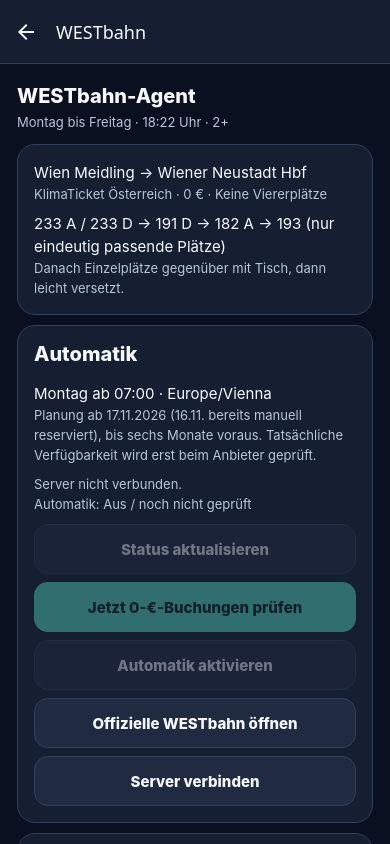
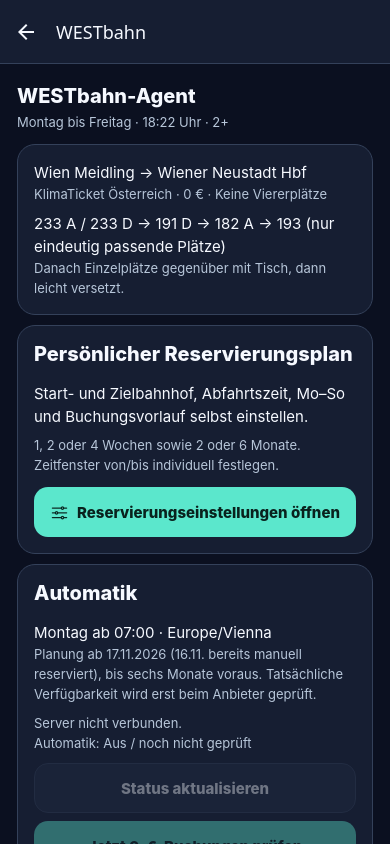
Before and after one commit to dmpcgold-rgb/AgentZentrale, a React Native app: screen /WESTbahn in a window 390 px wide. Built offline with nearby package versions, Linux system fonts and the light colour scheme.

Commit message:
feat(app): entry point for reservation weekday tiles and adjustable booking horizon

```diff
--- a/src/screens/WestbahnScreen.js
+++ b/src/screens/WestbahnScreen.js
@@ -84,6 +84,11 @@ export default function WestbahnScreen({navigation}){
  return <ScrollView style={{flex:1,backgroundColor:T.bg}} contentContainerStyle={styles.page}>
  <Heading subtitle={`Montag bis Freitag · ${RULES.departure} Uhr · ${RULES.class}`}>WESTbahn-Agent</Heading>
  <Card><Body>{RULES.origin} → {RULES.destination}</Body><Muted>KlimaTicket Österreich · 0 € · Keine Viererplätze</Muted><Body style={{marginTop:8}}>233 A / 233 D → 191 D → 182 A → 193 (nur eindeutig passende Plätze)</Body><Muted>Danach Einzelplätze gegenüber mit Tisch, dann leicht versetzt.</Muted></Card>
+ <Card><Heading>Persönlicher Reservierungsplan</Heading>
+ <Body>Start- und Zielbahnhof, Abfahrtszeit, Mo–So und Buchungsvorlauf selbst einstellen.</Body>
+ <Muted style={{marginTop:7}}>1, 2 oder 4 Wochen sowie 2 oder 6 Monate. Zeitfenster von/bis individuell festlegen.</Muted>
+ <View style={{marginTop:12}}><ActionButton title="Reservierungseinstellungen öffnen" icon="options-outline" onPress={()=>navigation.navigate('WESTbahn-Plan')}/></View>
+ </Card>
  <Card><Heading>Automatik</Heading><Body>Montag ab 07:00 · Europe/Vienna</Body><Muted>Planung ab 17.11.2026 (16.11. bereits manuell reserviert), bis sechs Monate voraus. Tatsächliche Verfügbarkeit wird erst beim Anbieter geprüft.</Muted><Muted style={{marginTop:9}}>{!remote.connected?'Server nicht verbunden.':data?.providerConnected?'Buchungsadapter verbunden.':'Kein bestätigter Live-Buchungsadapter verbunden.'}</Muted><Muted>Automatik: {data?.automatic?'Aktiv':'Aus / noch nicht geprüft'}</Muted><View style={{gap:8,marginTop:10}}><ActionButton title="Status aktualisieren" secondary disabled={busy||!remote.connected} onPress={()=>request('/westbahn/status')}/><ActionButton title="Jetzt 0-€-Buchungen prüfen" disabled={busy||!data?.providerConnected||data?.running} onPress={()=>authorize('run')}/><ActionButton title={data?.automatic?'Automatik deaktivieren':'Automatik aktivieren'} secondary disabled={busy||(!data?.providerConnected&&!data?.automatic)} onPress={()=>data?.automatic?request('/westbahn/settings',{enabled:false}):authorize('settings')}/><ActionButton title="Offizielle WESTbahn öffnen" secondary onPress={()=>Linking.openURL(BOOKING_URL).catch(()=>setError('Website konnte nicht geöffnet werden.'))}/>{!remote.connected?<ActionButton title="Server verbinden" secondary onPress={()=>navigation.navigate('Einstellungen')}/>:null}</View>{error?<Body style={{color:T.red,marginTop:8}}>{error}</Body>:null}</Card>
  <Card>
    <Heading>Automatische Montagskontrolle</Heading>
```
